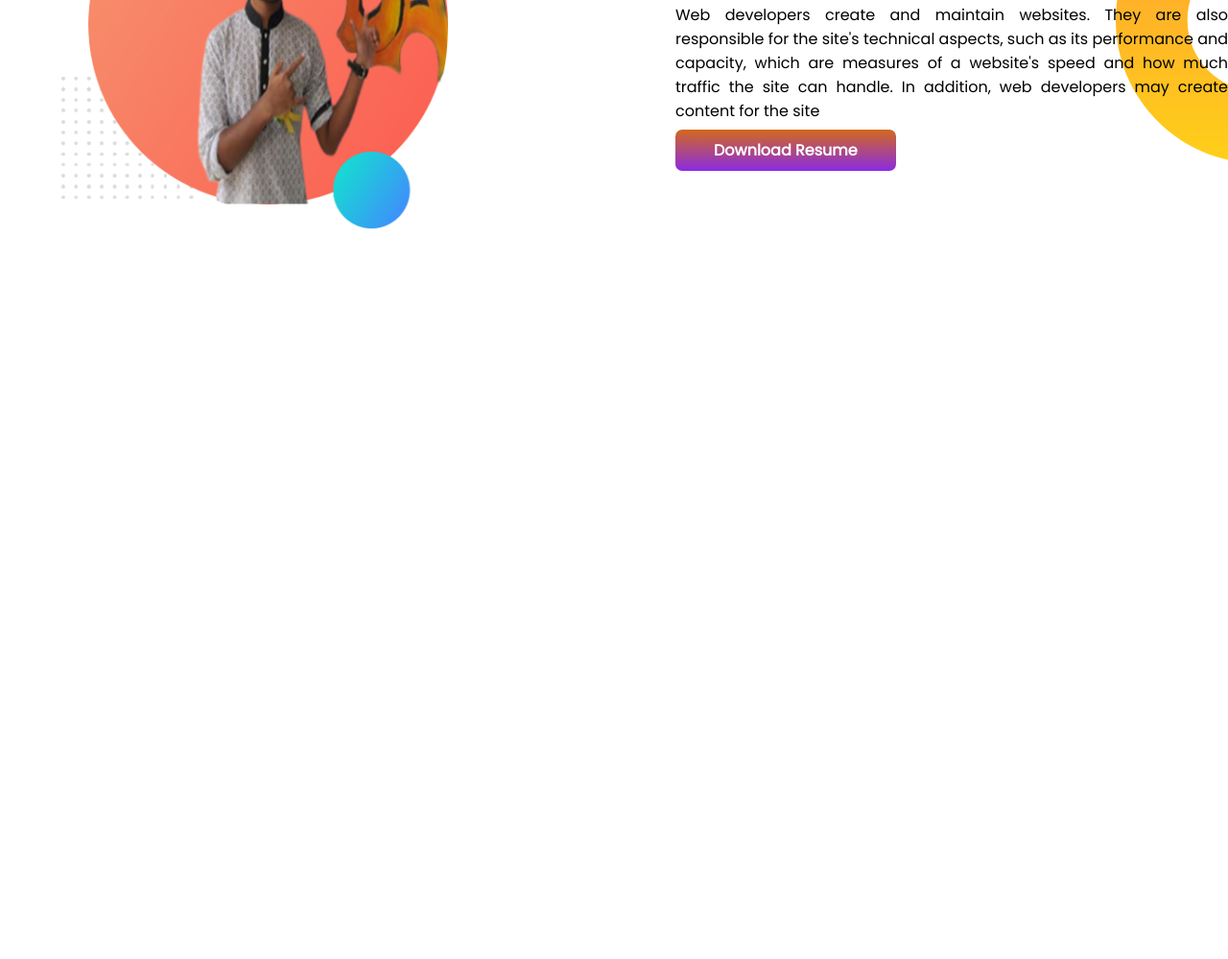
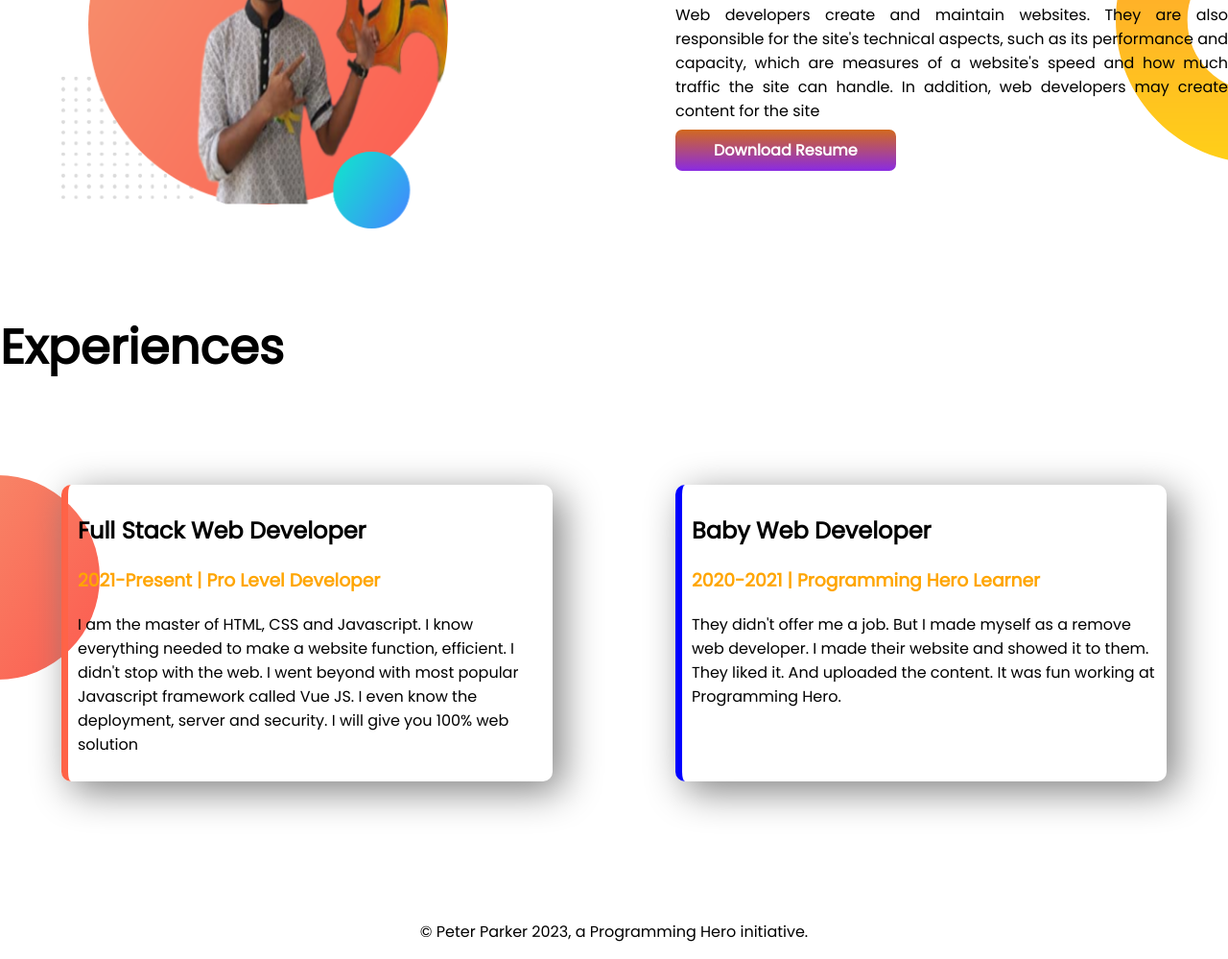
Before and after one commit to Ramadanrana/Developer-portfolio, a plain HTML site: page index.html in a window 1280 px wide. Shown: the part 846-1845 px from the top of the page at 96% size. Before the commit the page ends 1171 px from the top, so only its background shows below. Drawn offline with Linux system fonts and the light colour scheme.

Commit message:
all added

```diff
--- a/index.html
+++ b/index.html
@@ -13,7 +13,7 @@
 </head>
 
 <body>
-    <section>
+    <section class="flex">
         <div class="first">
             <h1>Welcome To</h1>
             <h1><span class="or">Ramadan Rana</span> World !</h1>
@@ -28,7 +28,7 @@
             <img src="pic/rana.png" alt="">
         </div>
     </section>
-    <section class="dream">
+    <section class="dream flex">
         <div class="first">
             <img src="pic/rana.png" alt="">
 
@@ -42,17 +42,36 @@
                 site can handle. In addition, web developers may create content for the site
             </p>
             <a class="resume" target="_blank" href="https://www.google.com/">Download Resume</a>
+        </div>
+    </section>
+    <section class="expert">
+        <h1>Experiences</h1>
+        <div class="flex">
+            <div id="full" class="item">
+                <h2>
+                    Full Stack Web Developer
+                </h2>
+                <h3 class="or">2021-Present | Pro Level Developer</h3>
+                <p>I am the master of HTML, CSS and Javascript. I know everything needed to make a website function,
+                    efficient. I didn't stop with the web. I went beyond with most popular Javascript framework called
+                    Vue
+                    JS. I even know the deployment, server and security. I will give you 100% web solution</p>
 
 
+            </div>
+            <div id="baby" class="item">
+                <h2>
+                    Baby Web Developer
+                </h2>
+                <h3 class="or">
+                    2020-2021 | Programming Hero Learner
+                </h3>
+                <p>They didn't offer me a job. But I made myself as a remove web developer. I made their website and
+                    showed
+                    it to them. They liked it. And uploaded the content. It was fun working at Programming Hero.</p>
+            </div>
+
         </div>
-
-
-
-
-
-
-
-
 
 
 
@@ -60,5 +79,8 @@
     </section>
 
 </body>
+<footer>
+    <p>© Peter Parker 2023, a Programming Hero initiative.</p>
+</footer>
 
 </html>
--- a/style.css
+++ b/style.css
@@ -13,7 +13,7 @@ h1 {
     color: orange;
 }
 
-section {
+.flex {
     display: flex;
     margin-bottom: 80px;
 }
@@ -59,3 +59,29 @@ section {
     background-position: right;
 
 }
+
+.item {
+    width: 40%;
+    margin: 5%;
+    box-shadow: 10px 10px 40px gray;
+    padding: 10px;
+    border-radius: 10px;
+}
+
+.expert {
+    background-image: url(images/exp-bg.png);
+    background-repeat: no-repeat;
+    background-position: left;
+}
+
+#full {
+    border-left: 7px solid tomato;
+}
+
+#baby {
+    border-left: 7px solid blue;
+}
+
+footer p {
+    text-align: center;
+}
```
